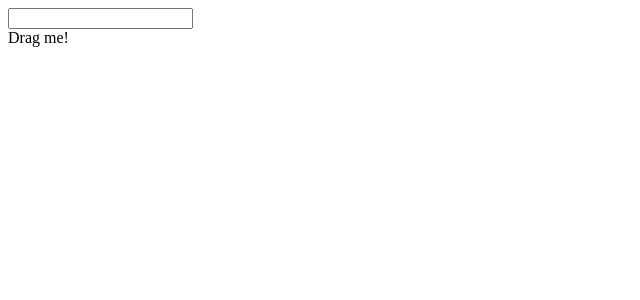
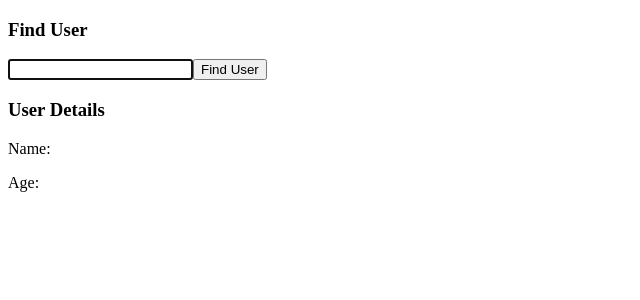
Before and after one commit to trieungochai/react-typescript, a React (Create React App) app: page / in a window 1280 px wide. Shown: the top 300 px of the page, without its empty margins (0-640 px from the left). Built offline with nearby package versions, Linux system fonts and the light colour scheme.

Commit message:
Applying Types to Refs

```diff
--- a/src/index.tsx
+++ b/src/index.tsx
@@ -1,13 +1,14 @@
 import ReactDOM from "react-dom";
 
-import EventComponent from "./event/EventComponent";
+import UserSearch from "./refs/UserSearch";
+// import EventComponent from "./event/EventComponent";
 // import UserSearch from "./state/UserSearch";
 // import GuestList from "./state/GuestList";
 
 const App = () => {
   return (
     <div>
-      <EventComponent />
+      <UserSearch />
     </div>
   );
 };
--- /dev/null
+++ b/src/refs/UserSearch.tsx
@@ -0,0 +1,57 @@
+import { useState, useRef, useEffect } from "react";
+
+const users = [
+  {
+    name: "Sarah",
+    age: 20,
+  },
+  {
+    name: "Alex",
+    age: 26,
+  },
+  {
+    name: "Michael",
+    age: 32,
+  },
+];
+
+const UserSearch = () => {
+  const inputRef = useRef<HTMLInputElement | null>(null);
+  const [name, setName] = useState("");
+  const [user, setUser] = useState<{ name: string; age: number | undefined }>();
+
+  useEffect(() => {
+    if (!inputRef.current) {
+      return;
+    }
+
+    inputRef.current.focus();
+  }, []);
+
+  const onClick = () => {
+    const foundUser = users.find((user) => {
+      return user.name === name;
+    });
+
+    setUser(foundUser);
+  };
+
+  return (
+    <div>
+      <h3>Find User</h3>
+      <input
+        ref={inputRef}
+        value={name}
+        onChange={(e) => setName(e.target.value)}
+      />
+      <button onClick={onClick}>Find User</button>
+      <div>
+        <h3>User Details</h3>
+        <p>Name: {user && user.name}</p>
+        <p>Age: {user && user.age}</p>
+      </div>
+    </div>
+  );
+};
+
+export default UserSearch;
```
